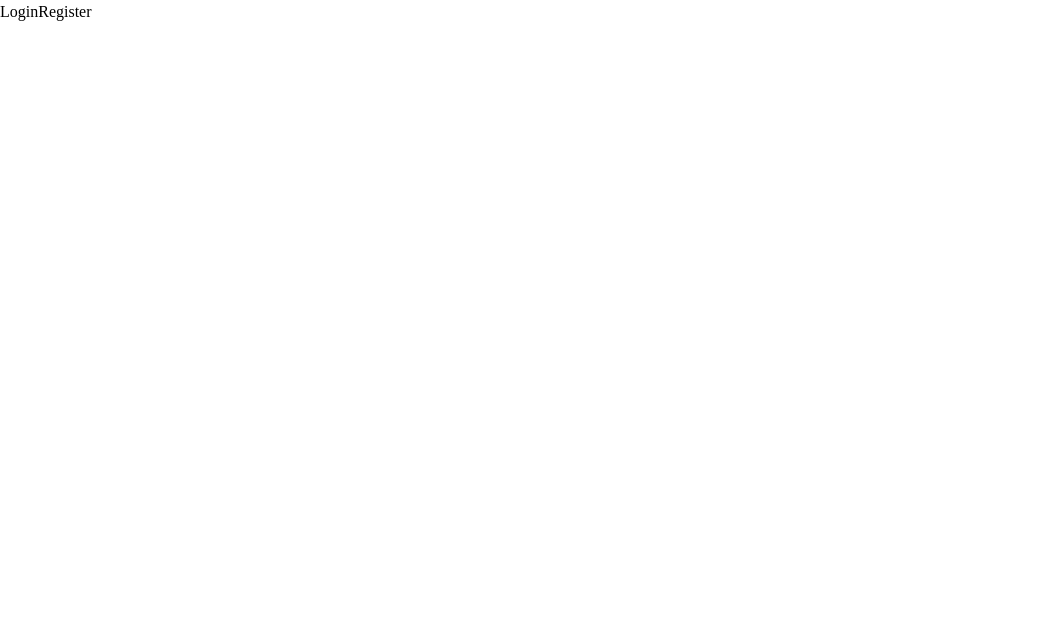
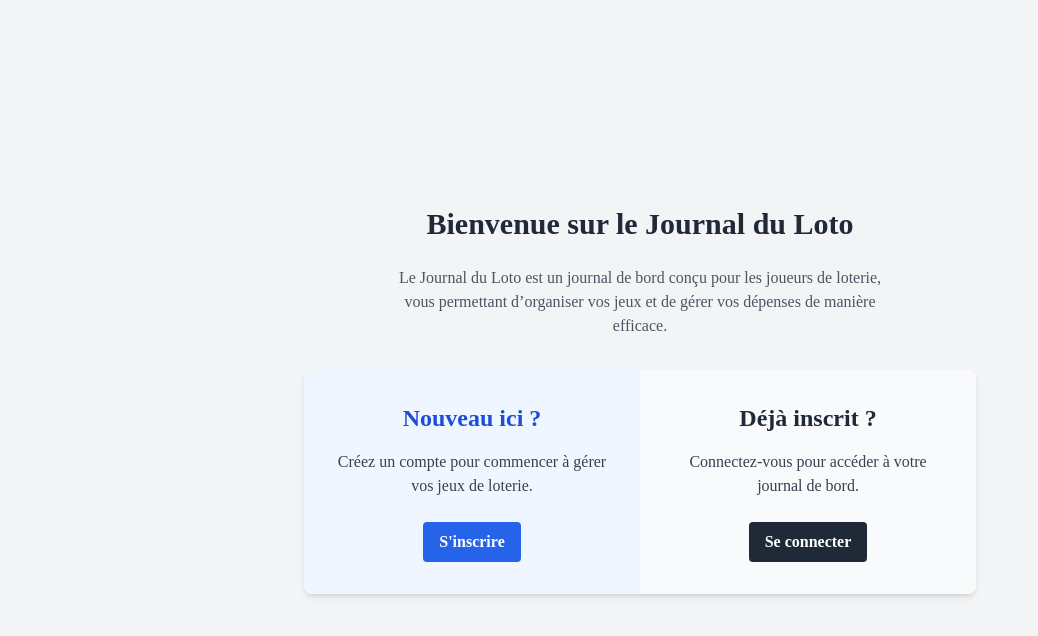
Before and after one commit to fabiobrondino/lotterylogbook, a React (Vite) app in the folder Front/: page / in a window 1280 px wide. Shown: the top 636 px of the page, without its empty margins (0-1038 px from the left). Built offline with nearby package versions, Linux system fonts and the light colour scheme.

Commit message:
petite amélioration visuel temporaire de la premiere page

```diff
--- a/Front/src/routes/Login/Login.tsx
+++ b/Front/src/routes/Login/Login.tsx
@@ -2,9 +2,51 @@ import { Link } from 'react-router-dom';
 
 function Login() {
   return (
-    <div>
-      <Link to="/login">Login</Link>
-      <Link to="/register">Register</Link>
+    <div className="min-h-screen flex flex-col items-center justify-center bg-gray-100 p-4">
+      {/* Header */}
+      <h1 className="text-3xl font-bold text-gray-800 mb-6 text-center">
+        Bienvenue sur le Journal du Loto
+      </h1>
+      <p className="text-gray-600 text-center mb-8 max-w-lg">
+        Le Journal du Loto est un journal de bord conçu pour les joueurs de
+        loterie, vous permettant d’organiser vos jeux et de gérer vos dépenses
+        de manière efficace.
+      </p>
+
+      {/* Login/Register Container */}
+      <div className="bg-white rounded-lg shadow-md overflow-hidden w-full max-w-2xl flex">
+        {/* Register Section */}
+        <div className="w-1/2 p-8 bg-blue-50 flex flex-col justify-center items-center">
+          <h2 className="text-2xl font-semibold text-blue-700 mb-4">
+            Nouveau ici ?
+          </h2>
+          <p className="text-gray-700 mb-6 text-center">
+            Créez un compte pour commencer à gérer vos jeux de loterie.
+          </p>
+          <Link
+            to="/register"
+            className="bg-blue-600 hover:bg-blue-700 text-white font-bold py-2 px-4 rounded"
+          >
+            S&apos;inscrire
+          </Link>
+        </div>
+
+        {/* Login Section */}
+        <div className="w-1/2 p-8 bg-gray-50 flex flex-col justify-center items-center">
+          <h2 className="text-2xl font-semibold text-gray-800 mb-4">
+            Déjà inscrit ?
+          </h2>
+          <p className="text-gray-700 mb-6 text-center">
+            Connectez-vous pour accéder à votre journal de bord.
+          </p>
+          <Link
+            to="/login"
+            className="bg-gray-800 hover:bg-gray-900 text-white font-bold py-2 px-4 rounded"
+          >
+            Se connecter
+          </Link>
+        </div>
+      </div>
     </div>
   );
 }
```
